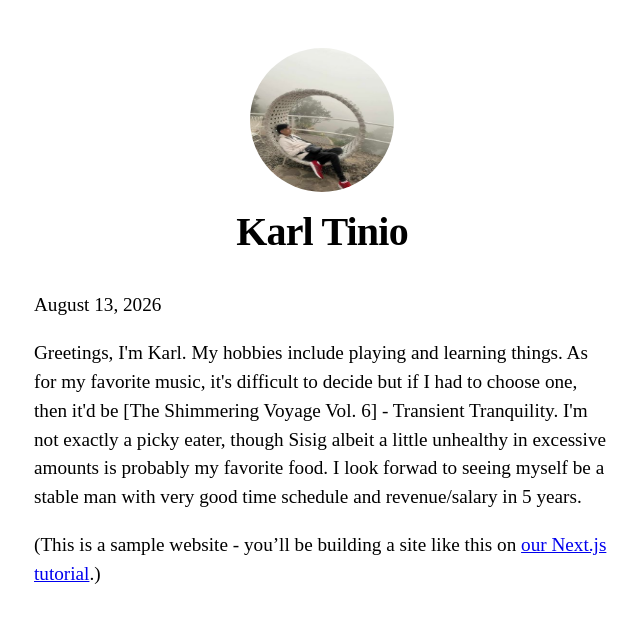
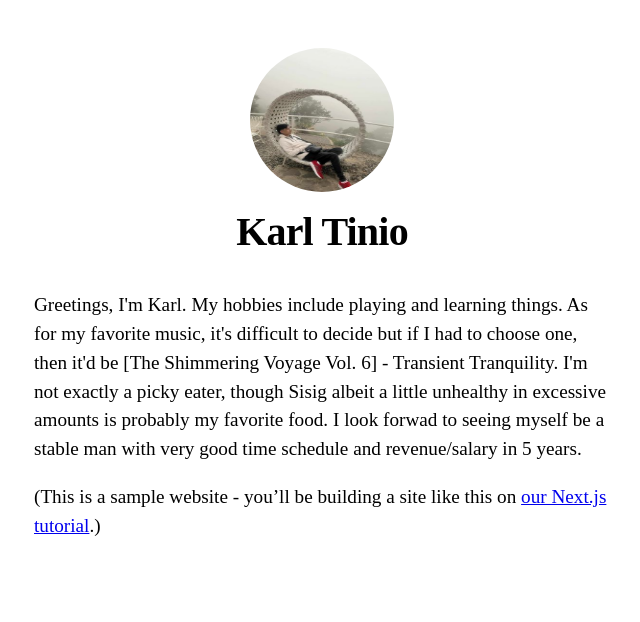
Before and after one commit to Haiseia/blog, a Next.js app: page / in a window 1280 px wide. Shown: the top 622 px of the page, without its empty margins (318-958 px from the left). Built offline with nearby package versions, Linux system fonts and the light colour scheme.

Commit message:
Update index.js

```diff
--- a/pages/index.js
+++ b/pages/index.js
@@ -9,7 +9,6 @@ export default function Home() {
         <title>{siteTitle}</title>
       </Head>
       <section className={utilStyles.headingMd}>
-        <p>August 13, 2026</p>
         <p>
           Greetings, I'm Karl. My hobbies include playing and learning things. As for my favorite music, it's difficult to decide but if I had to choose one, then it'd be [The Shimmering Voyage Vol. 6] - Transient Tranquility.
           I'm not exactly a picky eater, though Sisig albeit a little unhealthy in excessive amounts is probably my favorite food. I look forwad to seeing myself be a stable man with very good time schedule and revenue/salary in 5 years.
```
